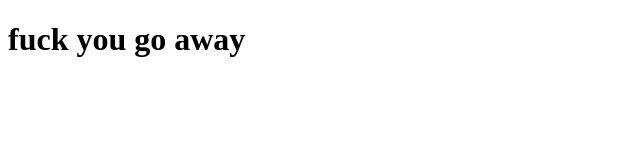
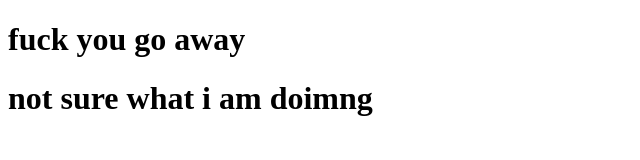
Before and after one commit to Ashutosh-rajput/lerning-git-and-github, a plain HTML site: page index.html in a window 1280 px wide. Shown: the whole page, without its empty margins (0-640 px from the left). Drawn offline with Linux system fonts and the light colour scheme.

Commit message:
update index file

```diff
--- a/index.html
+++ b/index.html
@@ -7,6 +7,7 @@
 </head>
 <body>
     <h1>fuck you go away</h1>
+    <h1>not sure what i am doimng</h1>
 
 </body>
 </html>
```
